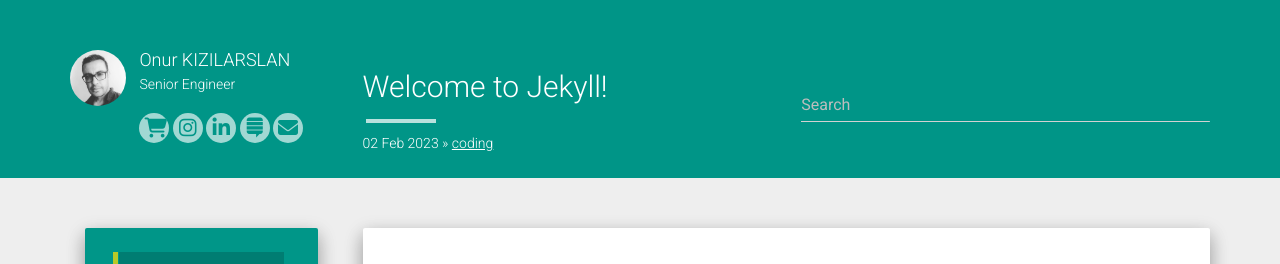
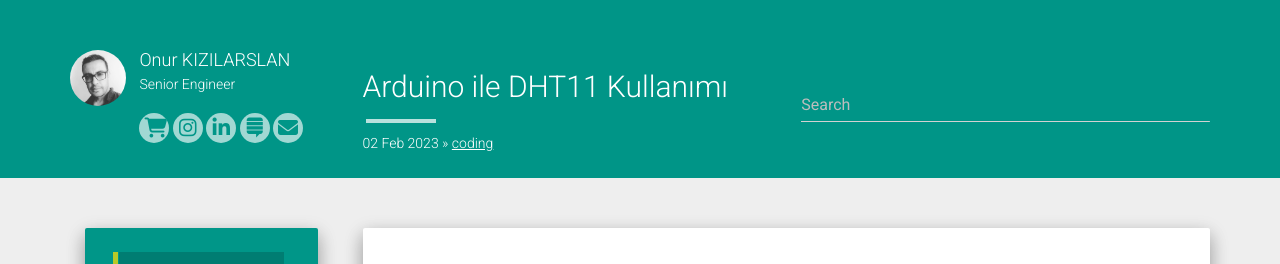
Before and after one commit to imonur/blog, a Jekyll site: the page built from _posts/2023-02-02-arduino-ile-dht11-kullanimi.md, in a window 1280 px wide. Shown: the top 264 px of the page. Built offline with Jekyll 4.4.1, drawn with Linux system fonts in a browser that asks for light colours; nearby versions of some CDN libraries; comment, search, counter and statistics services are not loaded.

Commit message:
Update 2023-02-02-arduino-ile-dht11-kullanimi.md

```diff
--- a/_posts/2023-02-02-arduino-ile-dht11-kullanimi.md
+++ b/_posts/2023-02-02-arduino-ile-dht11-kullanimi.md
@@ -1,6 +1,6 @@
 ---
 layout: post
-title:  "Welcome to Jekyll!"
+title:  "Arduino ile DHT11 Kullanımı"
 date:   2023-02-02 13:50:39
 categories: coding
 ---
```
